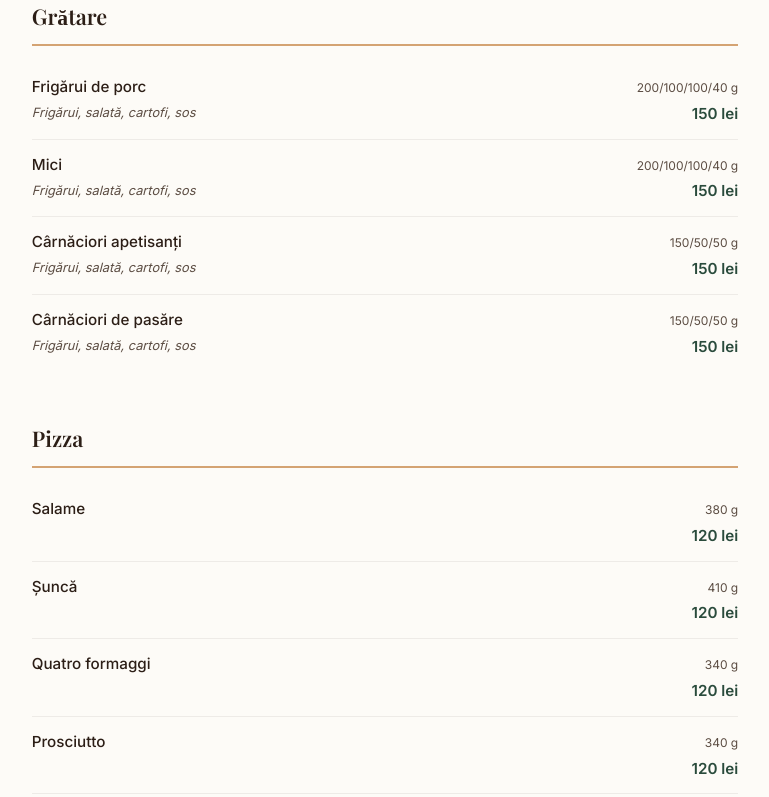
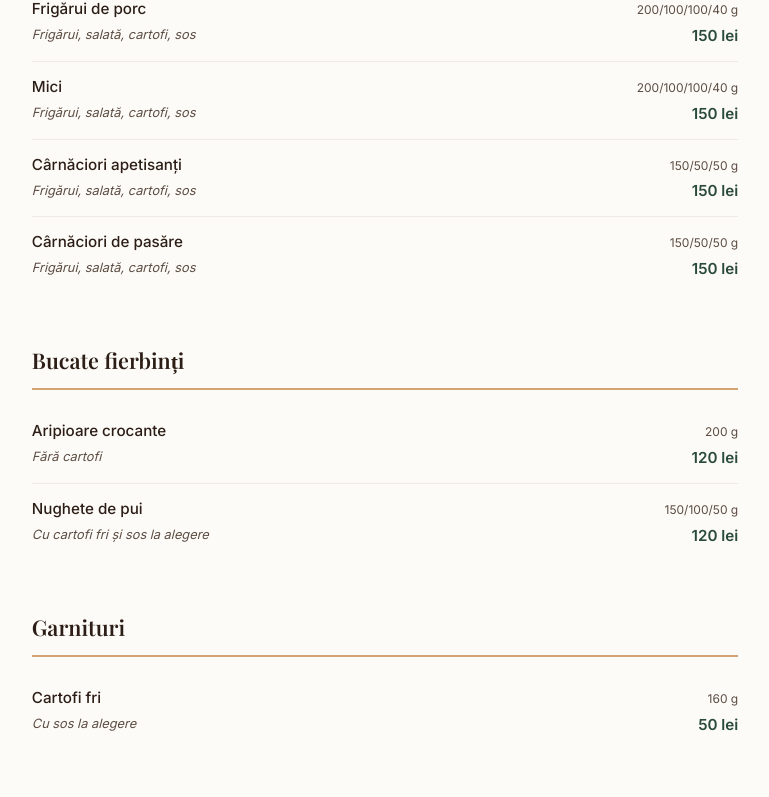
Before and after one commit to catalin0422/treipastori, a Next.js app: page /meniu in a window 1280 px wide. Shown: the part 2000-2797 px from the top of the page, without its empty margins (255-1024 px from the left). Built offline with nearby package versions, Linux system fonts and the light colour scheme; a web font is replaced by a local one.

Commit message:
Actualizare meniu: adaugă Bucate fierbinți și Garnituri, scoate Unt și gem

```diff
--- a/app/meniu/page.tsx
+++ b/app/meniu/page.tsx
@@ -14,7 +14,6 @@ const sections = [
     items: [
       { name: "Mic dejun", desc: "Omletă sau ouă ochiuri, brânză, unt și dulceață de casă, roșii, castraveți", weight: "350 g", price: "95 lei" },
       { name: "Omletă simplă", desc: "Ouă, brânză de oi, smântână", weight: "350 g", price: "95 lei" },
-      { name: "Unt, gem", desc: "", weight: "40 g", price: "40 lei" },
     ],
   },
   {
@@ -46,6 +45,19 @@ const sections = [
       { name: "Mici", desc: "Frigărui, salată, cartofi, sos", weight: "200/100/100/40 g", price: "150 lei" },
       { name: "Cârnăciori apetisanți", desc: "Frigărui, salată, cartofi, sos", weight: "150/50/50 g", price: "150 lei" },
       { name: "Cârnăciori de pasăre", desc: "Frigărui, salată, cartofi, sos", weight: "150/50/50 g", price: "150 lei" },
+    ],
+  },
+  {
+    title: "Bucate fierbinți",
+    items: [
+      { name: "Aripioare crocante", desc: "Fără cartofi", weight: "200 g", price: "120 lei" },
+      { name: "Nughete de pui", desc: "Cu cartofi fri și sos la alegere", weight: "150/100/50 g", price: "120 lei" },
+    ],
+  },
+  {
+    title: "Garnituri",
+    items: [
+      { name: "Cartofi fri", desc: "Cu sos la alegere", weight: "160 g", price: "50 lei" },
     ],
   },
   {
```
